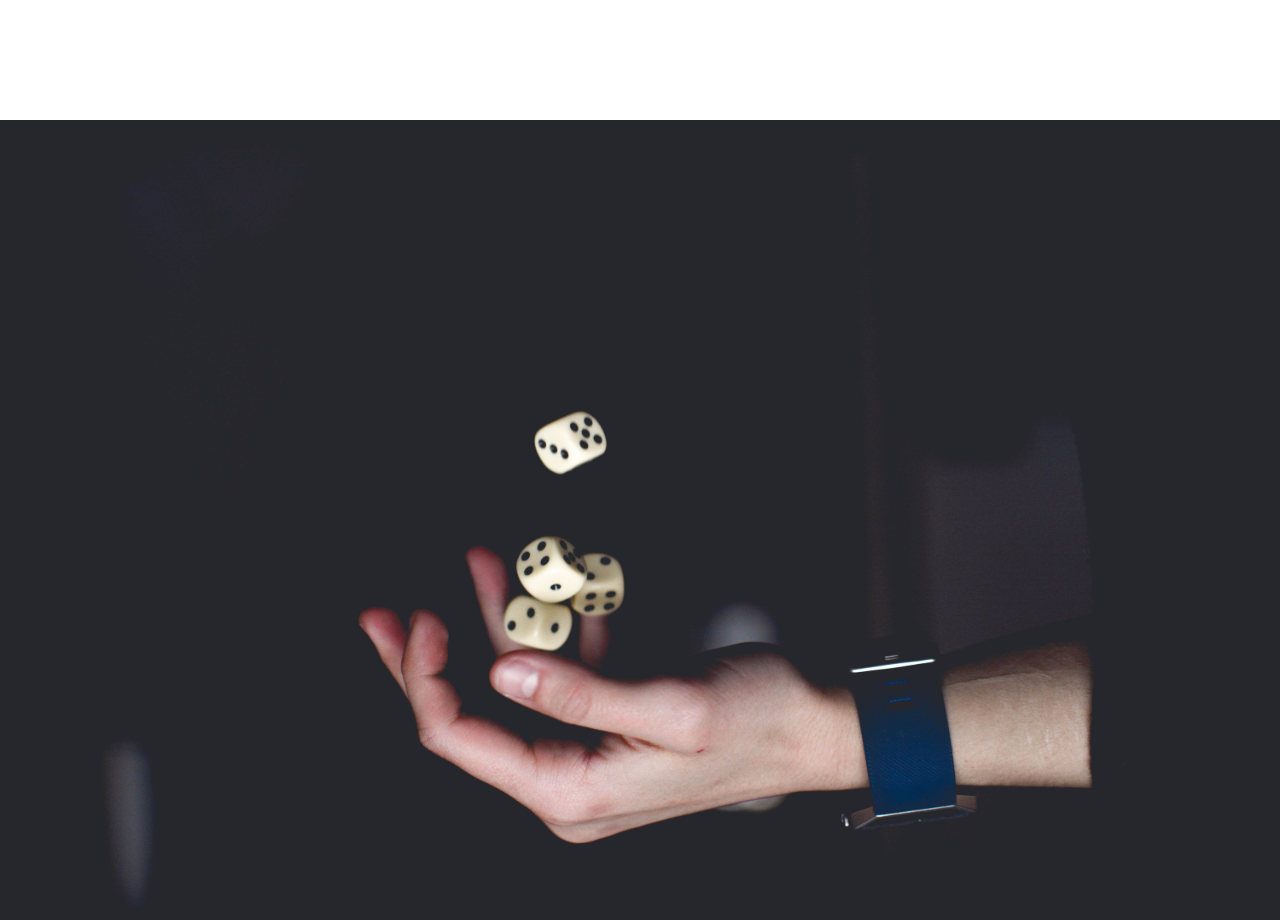
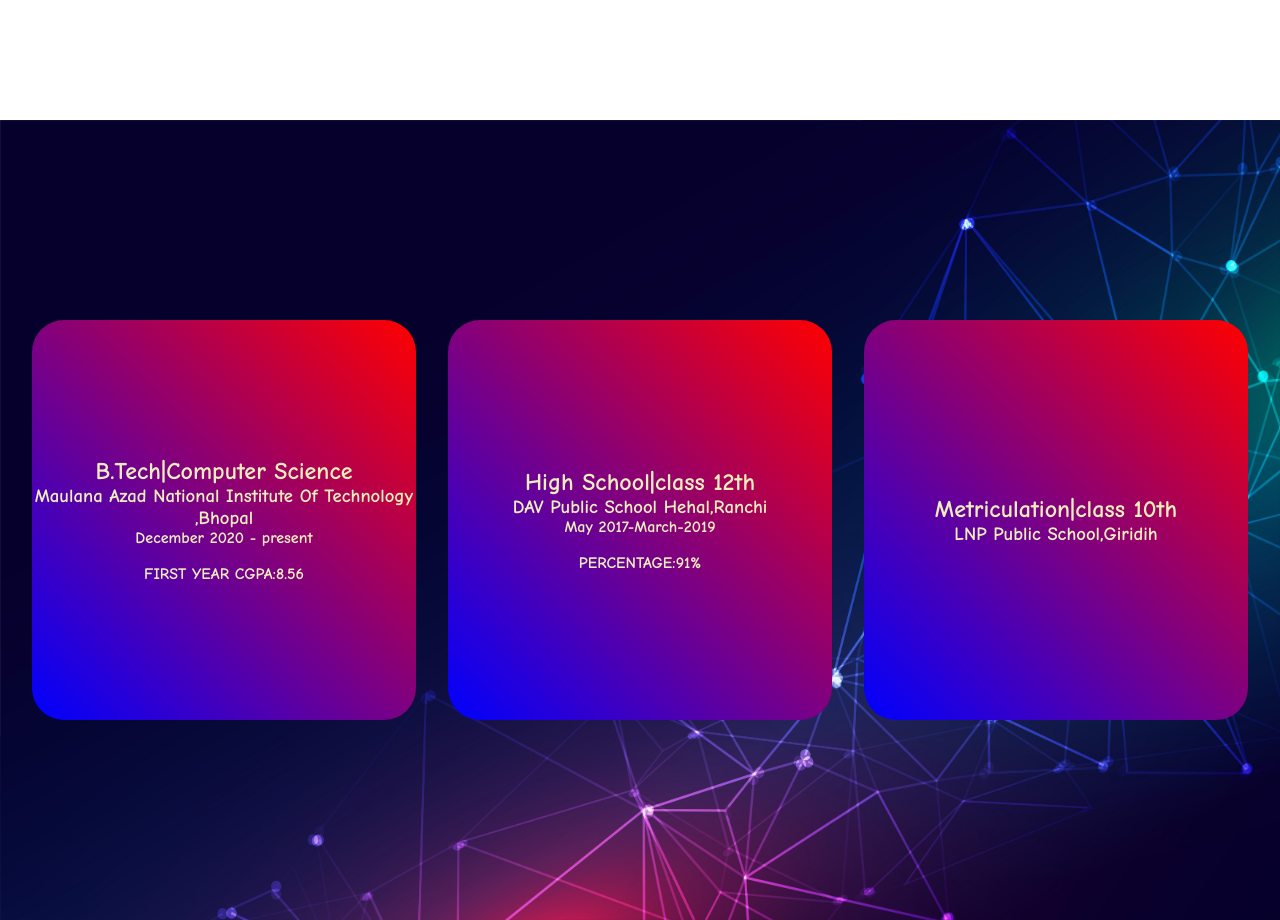
Before and after one commit to rakeshkundankps/resume, a plain HTML site: page index.html in a window 1280 px wide. Shown: the part 680-1600 px from the top of the page. Drawn offline with Linux system fonts and the light colour scheme.

Commit message:
Education

```diff
--- a/index.html
+++ b/index.html
@@ -25,7 +25,27 @@
         </div>
     </div>
     <div class="education" id="educa">
+        <div class="btech">
+            <h2>B.Tech|Computer Science</h2>
+            <h3>Maulana Azad National Institute Of Technology ,Bhopal</h3>
+            <h4>December 2020 - present</h4>
+            <br>
+            <h4>FIRST YEAR CGPA:8.56</h4>
+
+        </div>
+        <div class="intermediate">
+            <h2>High School|class 12th</h2>
+        <h3>DAV Public School Hehal,Ranchi</h3>
+        <h4>May 2017-March-2019</h4>
+        <br>
+        <h4>PERCENTAGE:91%</h4>
+        </div>
+        <div class="metriculation">
+            <h2>Metriculation|class 10th</h2>
+            <h3>LNP Public School,Giridih</h3>
+        </div>
 
     </div>
+
 </body>
 </html>
--- a/style.css
+++ b/style.css
@@ -1,5 +1,7 @@
 *{
+    scroll-behavior: smooth;
     margin: 0;
+    font-family: Comic Sans Ms;
 }
 
 /* CSS FOR NABVIGATION */
@@ -39,7 +41,6 @@
     margin: .5em;
     cursor: pointer;
 }
-
 #navigation #home:hover {
     transform: translateX(3.8em);
     transition-timing-function:ease-in;
@@ -176,19 +177,6 @@
         justify-content:center;
         align-items: center;
     }
-    /* #navigation a{
-        text-decoration: none;
-        position: relative;
-        right: 0em;
-        width:5em;
-        padding: 0;
-        text-align: center;
-        border-radius: .3em;
-        padding-right: .3em;
-        margin: 0;
-        cursor: pointer;
-    } */
-
     .navtext{
         display:inline-block;
         text-align: center;
@@ -258,7 +246,6 @@
         text-align: center;
         width: max-content;
         font-size: 1.2rem;
-        /* transition: all .25s; */
         transition: color .25s, border-color 0.25s , box-shadow 0.25s , transform 0.25s;
     }
     #navigation a:hover{
@@ -283,7 +270,27 @@
 /* Education */
 .education
 {
-    background-image: url(resources/pexels-lilartsy-1111597.jpeg);
+    background-image: url(resources/edubackground.jpeg);
     background-size: 100% 100%;
     height: 100vh;
+    /* position: relative; */
+    display: flex;
+    justify-content: space-evenly;
+    color: rgb(238, 238, 189);
+    align-items: center;
+
 }
+
+.education div{
+    display: flex;
+    flex-direction: column;
+    align-items: center;
+    text-align: center;
+    justify-content: center;
+    background-image: linear-gradient(45deg,blue,red);
+    height: 50vh;
+    width: 30%;
+    border-radius: 2em;
+
+
+}
```
Also changed, not shown: resources/8203.jpeg (added), resources/edubackground.jpeg (added), 4 other files.
